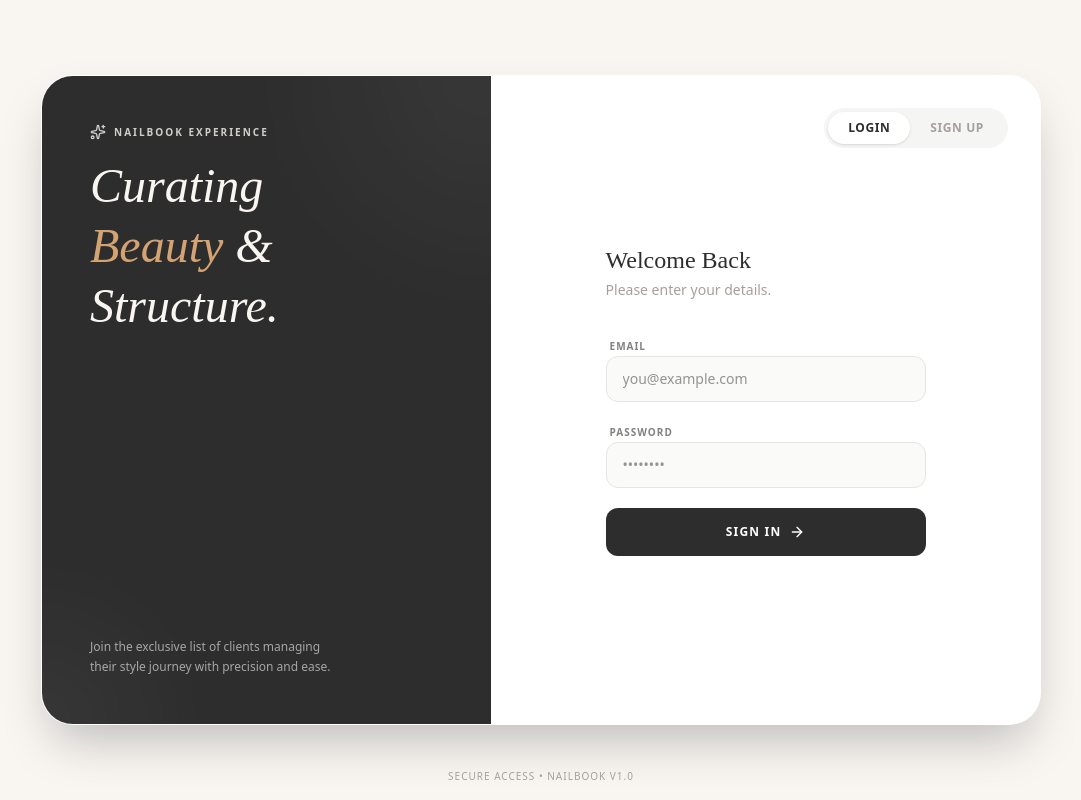
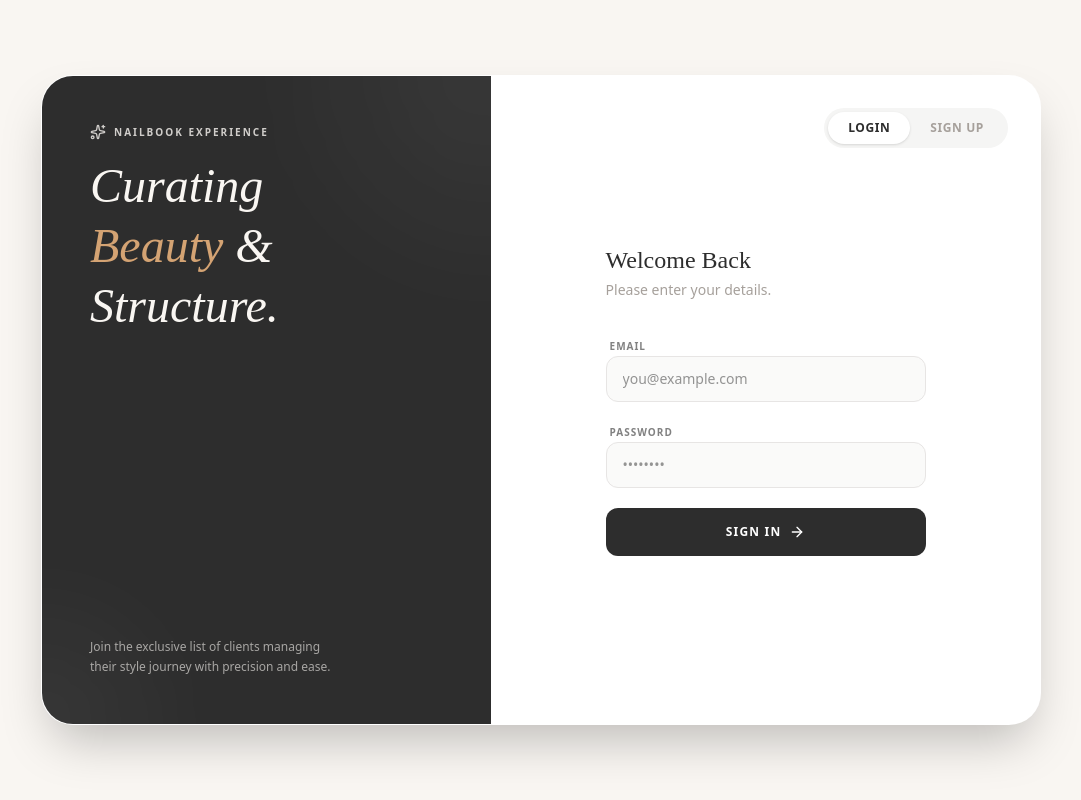
Before and after one commit to YuliaRizki/nailBook, a Next.js app in the folder nail-planner/: page /login in a window 1280 px wide. Shown: the whole page, without its empty margins (99-1180 px from the left). Built offline with nearby package versions, Linux system fonts and the light colour scheme; no server answers.

Commit message:
chore: Remove footer text from login page.

```diff
--- a/nail-planner/app/login/page.tsx
+++ b/nail-planner/app/login/page.tsx
@@ -361,9 +361,6 @@ export default function LoginPage() {
       </div>
 
       {/* Footer Text */}
-      <div className="absolute bottom-4 text-center w-full text-[10px] text-stone-400 uppercase tracking-widest pointer-events-none">
-        Secure Access • NailBook v1.0
-      </div>
     </m.div>
   );
 }
```
